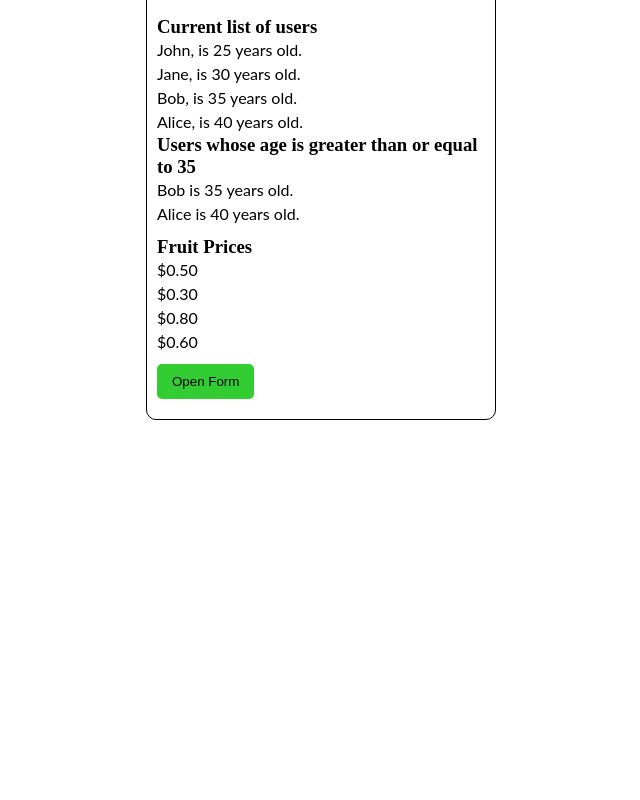
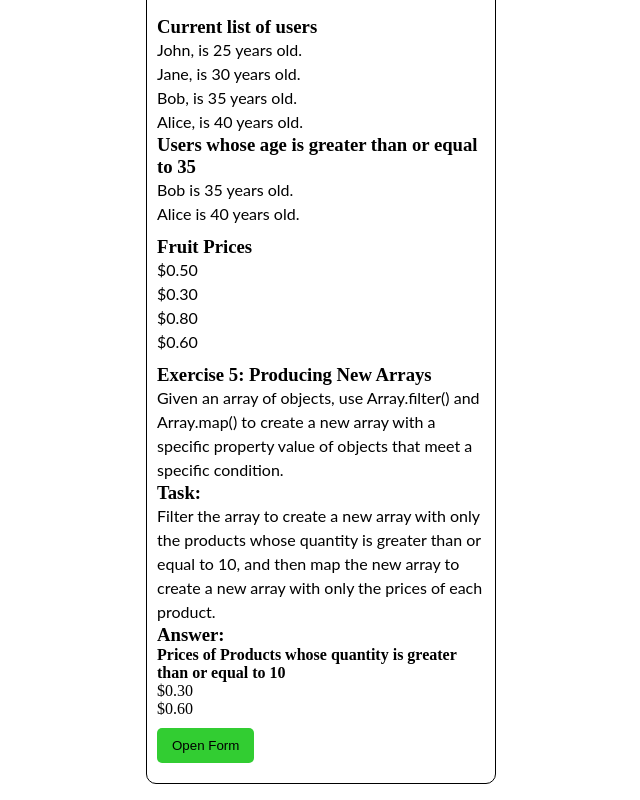
Before and after one commit to dan046/react-ts-practice-exercises, a React (Create React App) app: page / in a window 1280 px wide. Shown: the part 734-1534 px from the top of the page, without its empty margins (319-959 px from the left). Before the commit the page ends 1170 px from the top, so only its background shows below. Built offline with nearby package versions, Linux system fonts and the light colour scheme.

Commit message:
1 file modified, 1 added

```diff
--- a/App.tsx
+++ b/App.tsx
@@ -4,6 +4,7 @@ import ArrayFilter from './components/ArrayFilter';
 import FruitsLength from './components/ArrayFruits';
 import ArrayProductFilter from './components/ArrayProductFilter';
 import Counter from './components/Counter';
+import Exercise5 from './components/Exercise5';
 import Toggle from './components/Toggle';
 import './style.css';
 import Card from './ui/Card';
@@ -14,7 +15,6 @@ export default function App() {
       <h1>React Exercises</h1>
       <section className="container">
         <div className="counter__container">
-
           <Counter />
         </div>
         <div className="squaredValues__container">
@@ -26,7 +26,6 @@ export default function App() {
           <ArrayEasy />
         </div>
         <div className="fruitsLength__container">
-
           <FruitsLength />
         </div>
         <div className="arrayFilter__container">
@@ -35,6 +34,9 @@ export default function App() {
         <div className="productPrices__container">
           <ArrayProductFilter />
         </div>
+        <div className="exercise5__container">
+          <Exercise5 />
+        </div>
         <div className="toggle-form__container">
           <Toggle />
         </div>
--- /dev/null
+++ b/components/Exercise5.tsx
@@ -0,0 +1,37 @@
+import React = require('react');
+
+export default function Exercise5() {
+  const products = [
+    { id: 1, name: 'Apple', price: 0.5, quantity: 10 },
+    { id: 2, name: 'Banana', price: 0.3, quantity: 20 },
+    { id: 3, name: 'Cherry', price: 0.8, quantity: 5 },
+    { id: 4, name: 'Date', price: 0.6, quantity: 15 },
+  ];
+
+  const filter = products.filter((qty) => qty.quantity > 10);
+  const prices = filter.map((item) => <li>${item.price.toFixed(2)}</li>);
+
+  return (
+    <div>
+      <h3>Exercise 5: Producing New Arrays</h3>
+      <p>
+        Given an array of objects, use Array.filter() and Array.map() to create
+        a new array with a specific property value of objects that meet a
+        specific condition.
+      </p>
+      <h3>Task:</h3>
+      <p>
+        Filter the array to create a new array with only the products whose
+        quantity is greater than or equal to 10, and then map the new array to
+        create a new array with only the prices of each product.
+      </p>
+      <h3>Answer:</h3>
+      <div>
+        <h4>
+          Prices of Products whose quantity is greater than or equal to 10
+        </h4>
+        <ul>{prices}</ul>
+      </div>
+    </div>
+  );
+}
```
